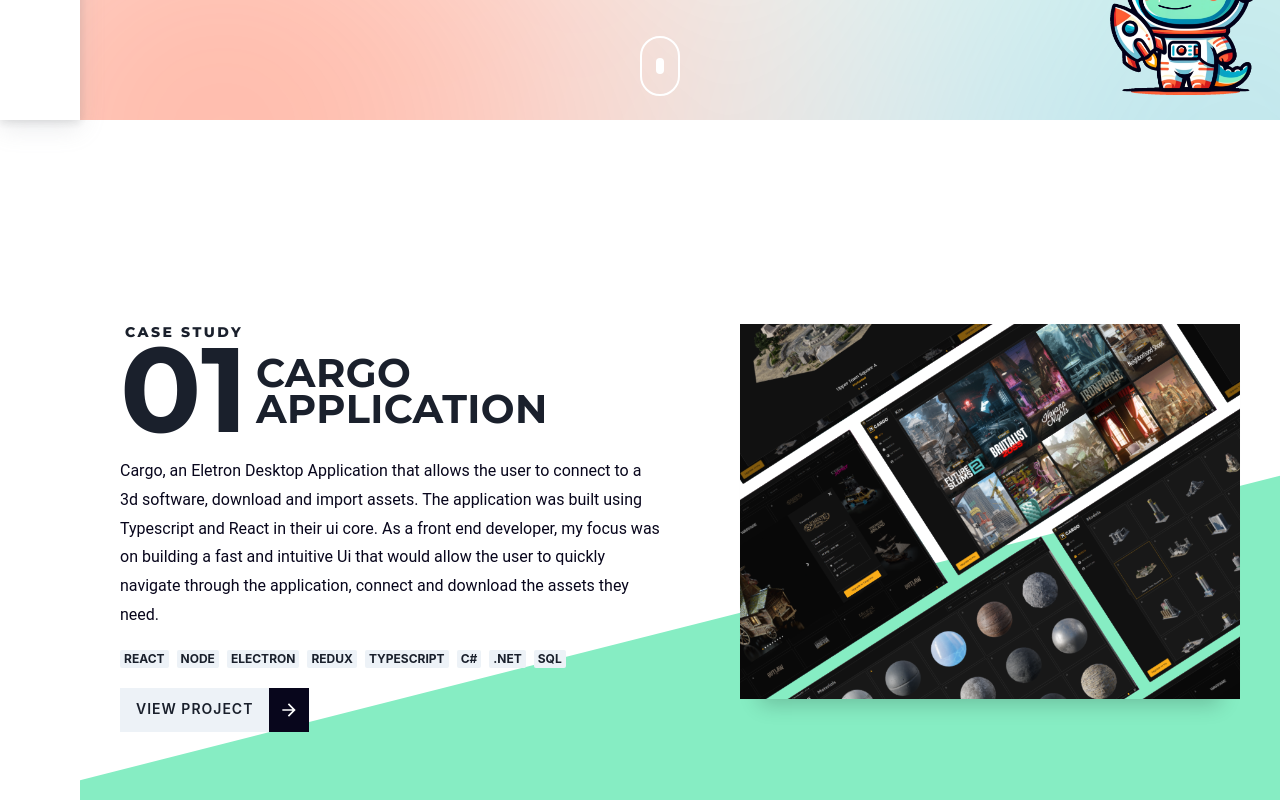
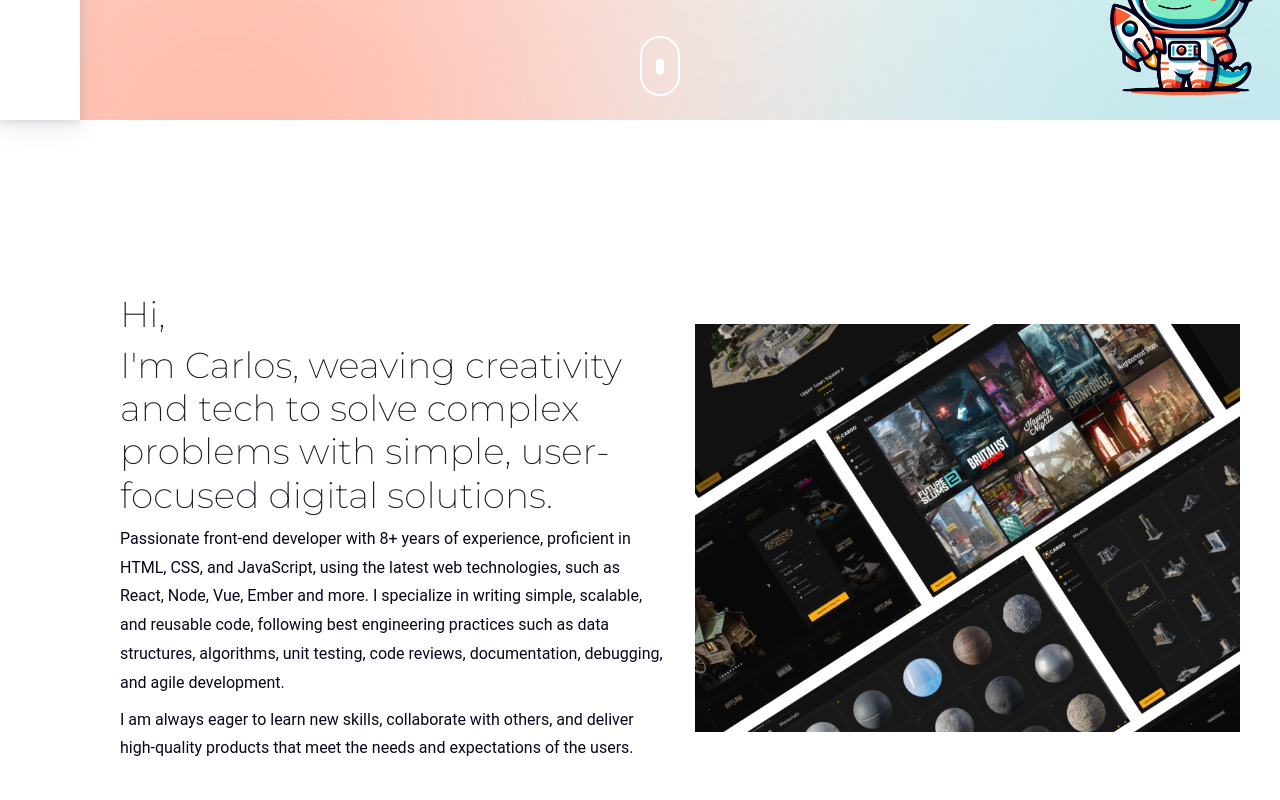
Before and after one commit to itscarlosisaac/personal-portfolio, a React (Vite) app: page / in a window 1280 px wide. Shown: the part 680-1480 px from the top of the page. Built offline with nearby package versions, Linux system fonts and the light colour scheme; a web font is replaced by a local one.

Commit message:
Added basic about section.

```diff
--- /dev/null
+++ b/src/components/About/AboutSection.tsx
@@ -0,0 +1,40 @@
+import ParallaxSection from "../Parallax/ParallaxSection.tsx";
+import {Grid, Heading, HStack, Image, Text, VStack} from '@chakra-ui/react';
+function AboutSection() {
+	return (
+		<>
+			<ParallaxSection
+				containerProps={{
+					maxW: {base: "100vw", md: "1600px"},
+					px: {base: "20px", md: "40px"},
+				}}
+			>
+				<Grid
+					gap={{base: 10, md: 15, lg: 30}}
+					gridTemplateColumns={{base: "1fr", lg: "1fr 1fr"}}
+				>
+					<VStack
+						alignItems={"flex-start"}
+					>
+						<Heading as={"h2"}>Hi,</Heading>
+						<Heading as={"h3"}>
+							I'm Carlos, weaving creativity and tech to solve complex problems with simple, user-focused digital solutions.
+						</Heading>
+						<Text>
+							Passionate front-end developer with 8+ years of experience, proficient in HTML, CSS, and JavaScript, using the latest web technologies, such as React, Node, Vue, Ember and more. I specialize in writing simple, scalable, and reusable code, following best engineering practices such as data structures, algorithms, unit testing, code reviews, documentation, debugging, and agile development.
+						</Text>
+
+						<Text>
+							I am always eager to learn new skills, collaborate with others, and deliver high-quality products that meet the needs and expectations of the users.
+						</Text>
+					</VStack>
+					<HStack>
+						<Image src={"/Cargo-Thumbnail.png"} />
+					</HStack>
+				</Grid>
+			</ParallaxSection>
+		</>
+	)
+}
+
+export default AboutSection
--- a/src/views/HomeView.tsx
+++ b/src/views/HomeView.tsx
@@ -6,6 +6,7 @@ import Contact from "../components/Contact/Contact.tsx";
 import MascotContainer from "../components/Mascot/MascotContainer.tsx";
 import NavigatorHandle from "../components/NavigatorHandle/NavigatorHandle.tsx";
 import SocialMenu from "../components/SocialMenu/SocialMenu.tsx";
+import AboutSection from "../components/About/AboutSection.tsx";
 
 function HomeView() {
 
@@ -16,6 +17,7 @@ function HomeView() {
 			<SocialMenu />
 			<VStack >
 				<HeroBanner />
+				<AboutSection />
 				<CaseStudyContainer />
 				<Contact />
 			</VStack>
```
